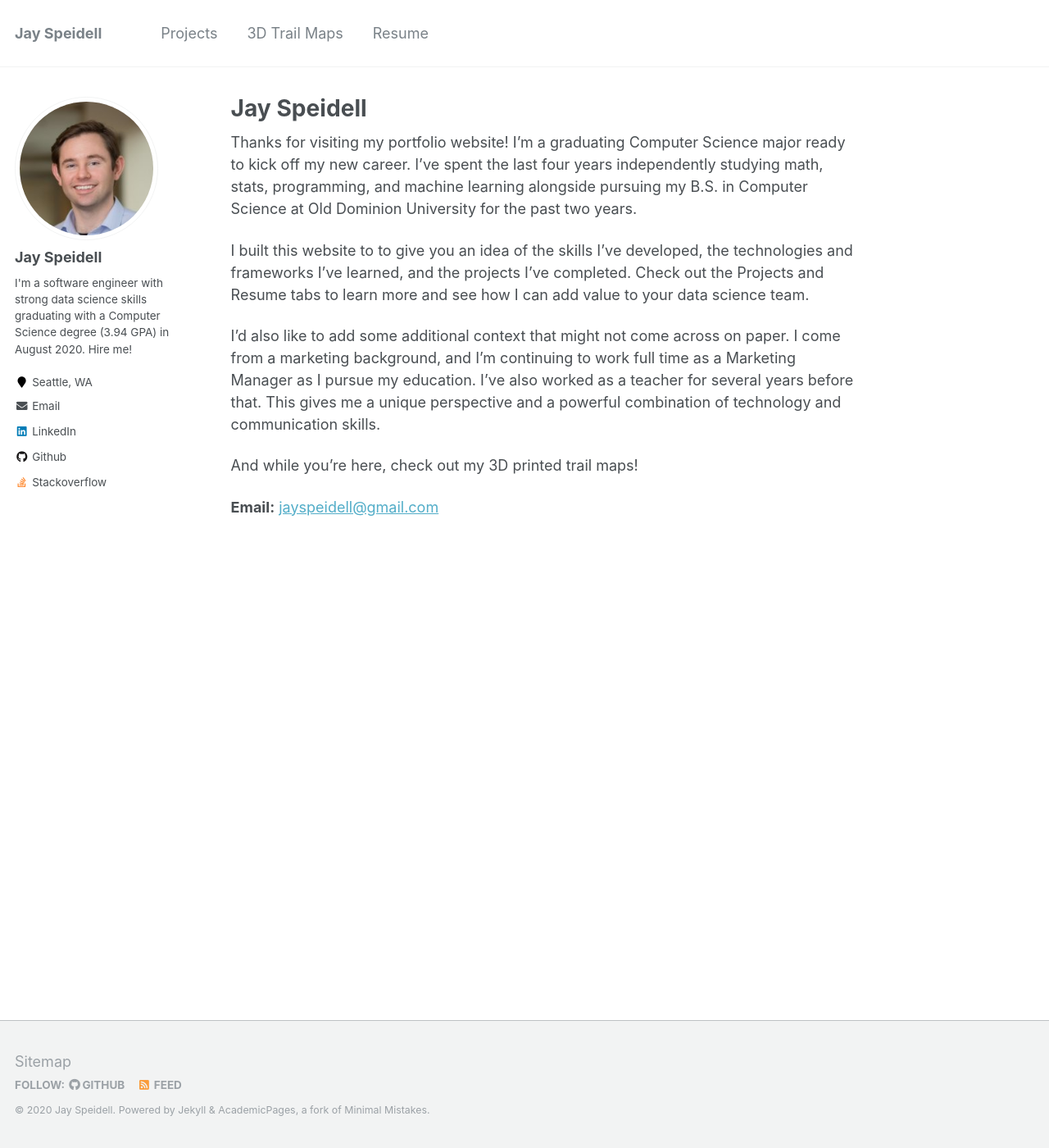
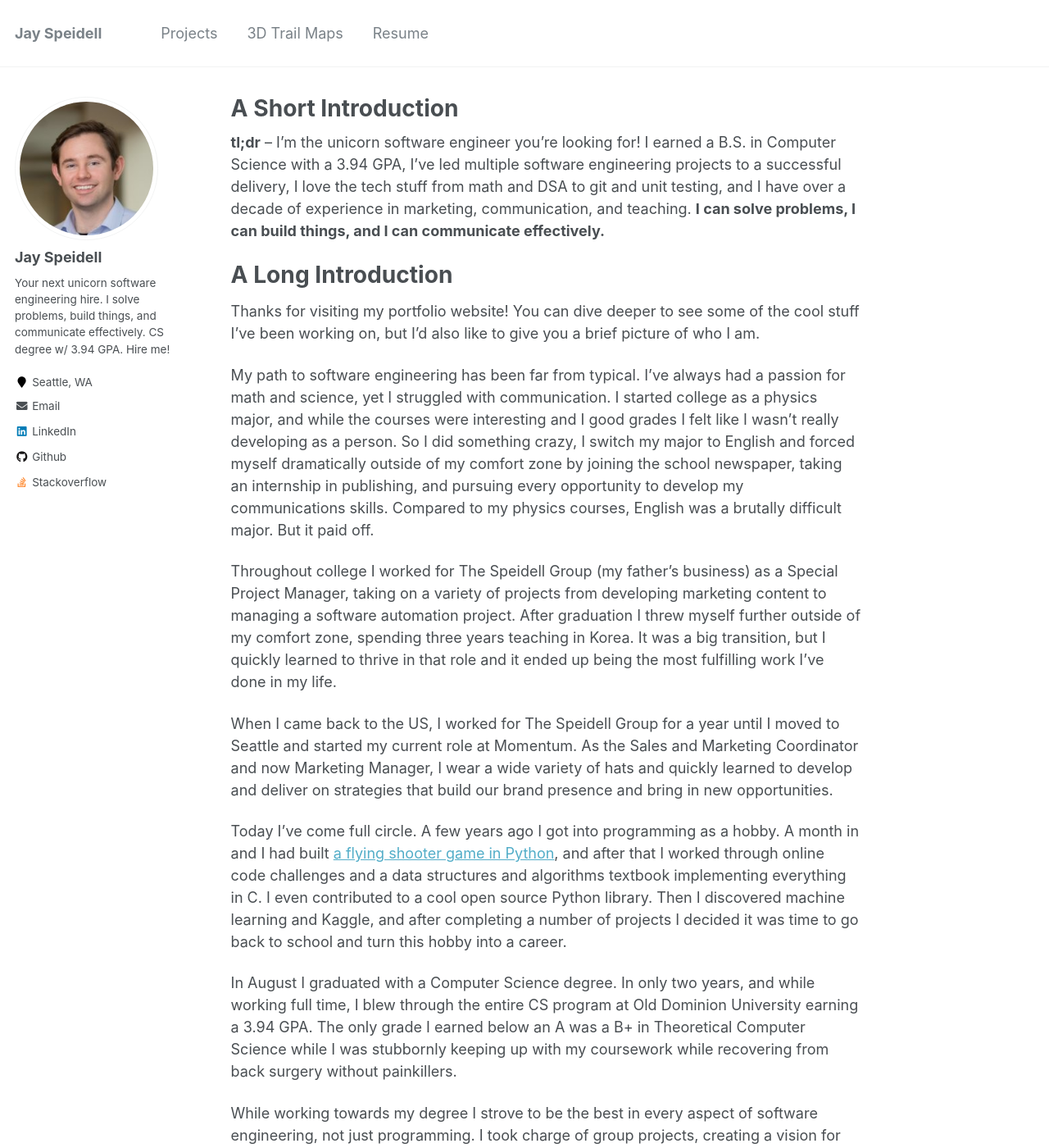
Before and after one commit to jayspeidell/jayspeidell.github.io, a Jekyll site: the page built from _pages/about.md, in a window 1280 px wide and 1400 px high. Shown: the whole window at 82% size. Built offline with Jekyll 4.4.1, drawn with Linux system fonts in a browser that asks for light colours; some of the changed text lies outside the part shown.

Commit message:
September update

```diff
--- a/_config.yml
+++ b/_config.yml
@@ -82,7 +82,7 @@ analytics:
 author:
   name             : "Jay Speidell"
   avatar           : "profile.png"
-  bio              : "I'm a software engineer with strong data science skills graduating with a Computer Science degree (3.94 GPA) in August 2020. Hire me!"
+  bio              : "Your next unicorn software engineering hire. I solve problems, build things, and communicate effectively. CS degree w/ 3.94 GPA. Hire me! "
   location         : "Seattle, WA"
   employer         :
   pubmed           :
--- a/_pages/about.md
+++ b/_pages/about.md
@@ -1,6 +1,6 @@
 ---
 permalink: /
-title: "Jay Speidell"
+title: "A Short Introduction"
 excerpt: "About me"
 author_profile: true
 redirect_from:
@@ -8,12 +8,26 @@ redirect_from:
   - /about.html
 ---
 
-Thanks for visiting my portfolio website! I'm a graduating Computer Science major ready to kick off my new career. I've spent the last four years independently studying math, stats, programming, and machine learning alongside pursuing my B.S. in Computer Science at Old Dominion University for the past two years.
+**tl;dr** – I’m the unicorn software engineer you’re looking for! I earned a B.S. in Computer Science with a 3.94 GPA, I’ve led multiple software engineering projects to a successful delivery, I love the tech stuff from math and DSA to git and unit testing, and I have over a decade of experience in marketing, communication, and teaching. **I can solve problems, I can build things, and I can communicate effectively.**
 
-I built this website to to give you an idea of the skills I've developed, the technologies and frameworks I've learned, and the projects I've completed. Check out the Projects and Resume tabs to learn more and see how I can add value to your data science team.
+A Long Introduction
+===============
 
-I'd also like to add some additional context that might not come across on paper. I come from a marketing background, and I'm continuing to work full time as a Marketing Manager as I pursue my education. I've also worked as a teacher for several years before that. This gives me a unique perspective and a powerful combination of technology and communication skills.
+Thanks for visiting my portfolio website! You can dive deeper to see some of the cool stuff I’ve been working on, but I’d also like to give you a brief picture of who I am.
+
+My path to software engineering has been far from typical. I’ve always had a passion for math and science, yet I struggled with communication. I started college as a physics major, and while the courses were interesting and I good grades I felt like I wasn’t really developing as a person. So I did something crazy, I switch my major to English and forced myself dramatically outside of my comfort zone by joining the school newspaper, taking an internship in publishing, and pursuing every opportunity to develop my communications skills. Compared to my physics courses, English was a brutally difficult major. But it paid off.
+
+Throughout college I worked for The Speidell Group (my father’s business) as a Special Project Manager, taking on a variety of projects from developing marketing content to managing a software automation project. After graduation I threw myself further outside of my comfort zone, spending three years teaching in Korea. It was a big transition, but I quickly learned to thrive in that role and it ended up being the most fulfilling work I’ve done in my life.
+
+When I came back to the US, I worked for The Speidell Group for a year until I moved to Seattle and started my current role at Momentum. As the Sales and Marketing Coordinator and now Marketing Manager, I wear a wide variety of hats and quickly learned to develop and deliver on strategies that build our brand presence and bring in new opportunities.
+
+Today I’ve come full circle. A few years ago I got into programming as a hobby. A month in and I had built [a flying shooter game in Python](https://github.com/jayspeidell/super-moon-attack){:target="_blank"}, and after that I worked through online code challenges and a data structures and algorithms textbook implementing everything in C. I even contributed to a cool open source Python library. Then I discovered machine learning and Kaggle, and after completing a number of projects I decided it was time to go back to school and turn this hobby into a career.
+
+In August I graduated with a Computer Science degree. In only two years, and while working full time, I blew through the entire CS program at Old Dominion University earning a 3.94 GPA. The only grade I earned below an A was a B+ in Theoretical Computer Science while I was stubbornly keeping up with my coursework while recovering from back surgery without painkillers.
+
+While working towards my degree I strove to be the best in every aspect of software engineering, not just programming. I took charge of group projects, creating a vision for successful delivery and breaking the work down into discrete tasks that I could assign to team members along with instructions and documentation for delivering on those tasks. I went overboard with the software engineering process even in math courses, delivering fully documented and unit tested applications with build automation with bonus features that went above and beyond the requirements.
+
+I want to be the best at what I do. I want to tackle increasingly difficult problems, work with brilliant people who I can learn from, and collaborate with other motivated team members to deliver cool projects. But in order to do that, I need an opportunity to join a high-performing team. If you’ve got such an opportunity at your organization, please send me an email at <a href="mailto:jayspeidell@gmail.com">jayspeidell@gmail.com</a>.
+
 
 And while you're here, check out my 3D printed trail maps!
-
-**Email:** <a href="mailto:jayspeidell@gmail.com">jayspeidell@gmail.com</a>
```
Also changed, not shown: _pages/cv.md (+7 -3 lines), 1 other file.
